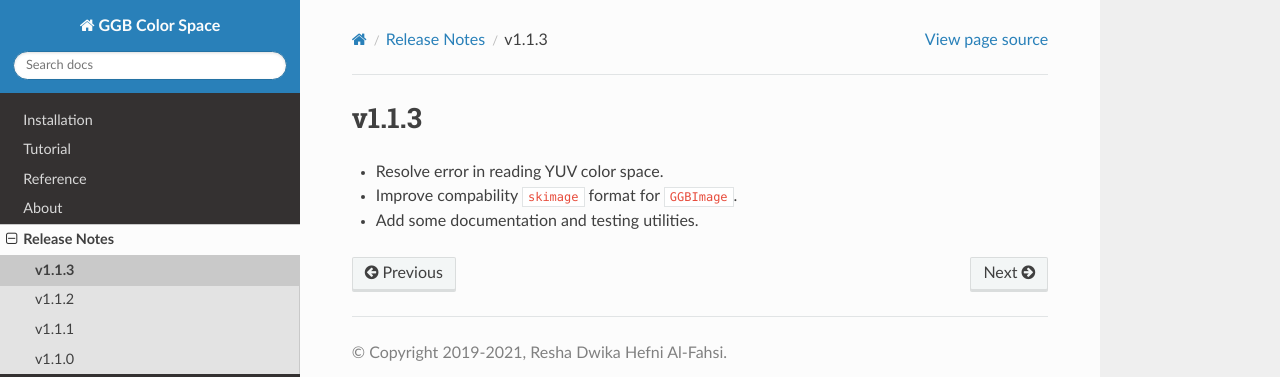
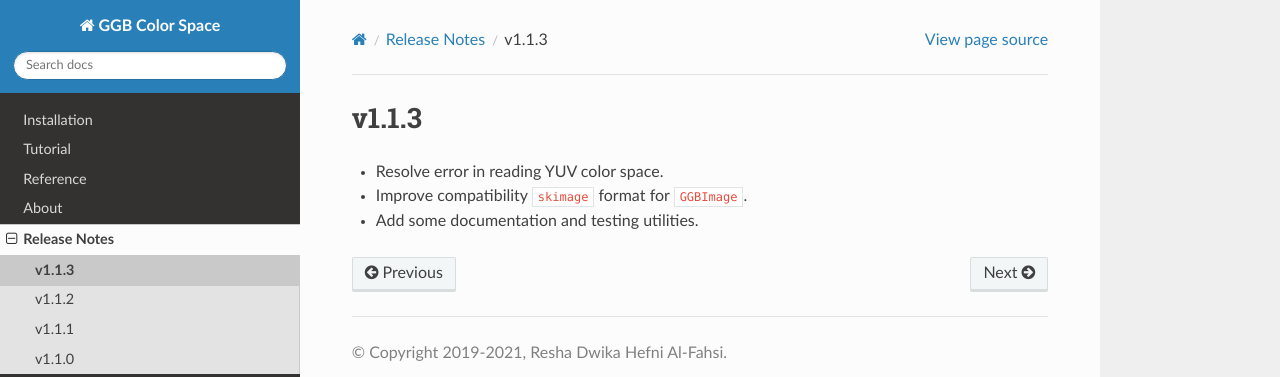
Before and after one commit to reshalfahsi/ggb, a Sphinx documentation site: the page built from docs/source/releasenotes/v1.1.3.rst, in a window 1280 px wide. Shown: the top 377 px of the page. Built offline with Sphinx 7.4.7 and the Read the Docs theme 2.0.0, drawn with Linux system fonts in a browser that asks for light colours.

Commit message:
fix typo

```diff
--- a/docs/source/releasenotes/v1.1.3.rst
+++ b/docs/source/releasenotes/v1.1.3.rst
@@ -2,5 +2,5 @@ v1.1.3
 ======
 
 - Resolve error in reading YUV color space.
-- Improve compability ``skimage`` format for ``GGBImage``.
+- Improve compatibility ``skimage`` format for ``GGBImage``.
 - Add some documentation and testing utilities.
```
